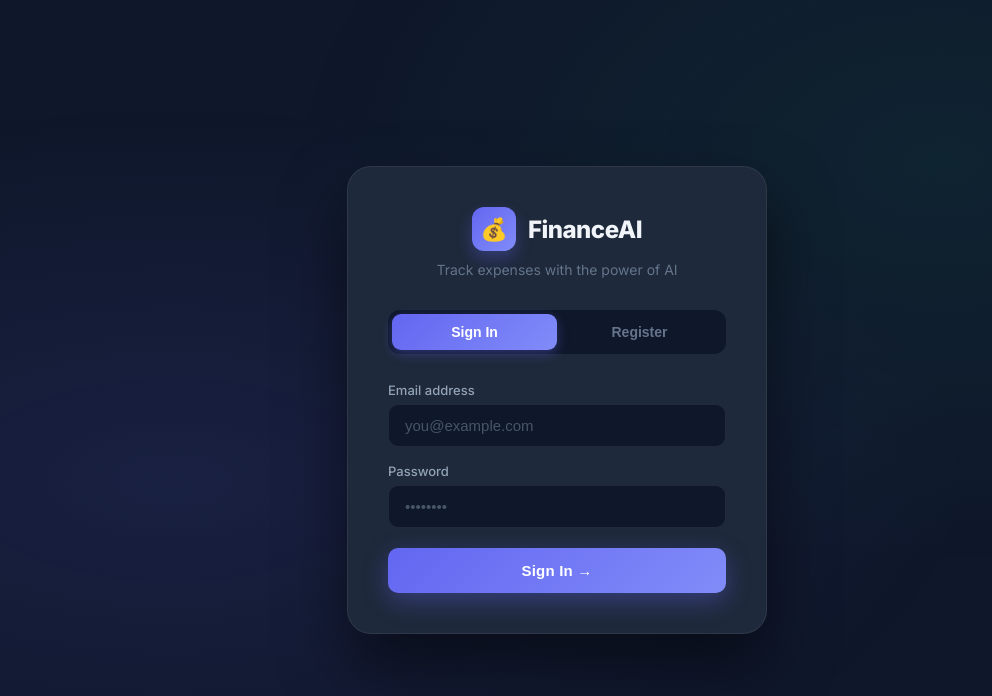
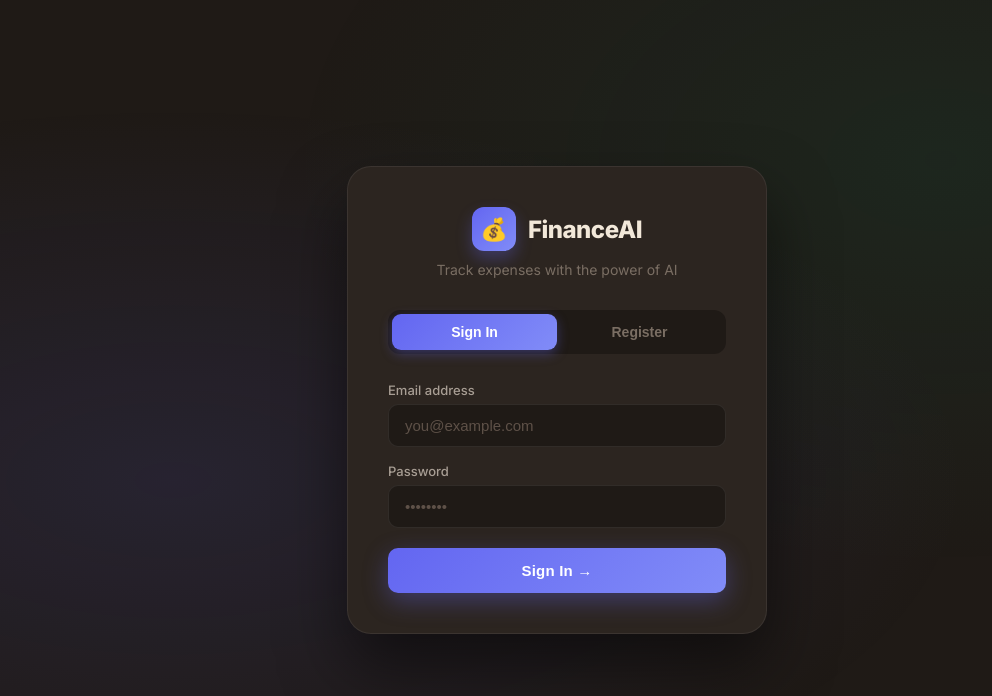
Before and after one commit to saurabhpawar8/finance_ai, a Next.js app: page /auth in a window 1280 px wide. Shown: the top 696 px of the page, without its empty margins (83-1075 px from the left). Built offline with nearby package versions, Linux system fonts and the light colour scheme; no server answers.

Commit message:
Theme change

```diff
--- a/app/auth/page.js
+++ b/app/auth/page.js
@@ -1,121 +1,186 @@
-'use client';
-import { useState } from 'react';
-import { useRouter } from 'next/navigation';
-import { login, register } from '@/lib/api';
+"use client";
+import { useState } from "react";
+import { useRouter } from "next/navigation";
+import { login, register } from "@/lib/api";
 
 export default function AuthPage() {
-  const [tab, setTab] = useState('login');
-  const [email, setEmail] = useState('');
-  const [password, setPassword] = useState('');
+  const [tab, setTab] = useState("login");
+  const [email, setEmail] = useState("");
+  const [password, setPassword] = useState("");
   const [loading, setLoading] = useState(false);
-  const [error, setError] = useState('');
-  const [success, setSuccess] = useState('');
+  const [error, setError] = useState("");
+  const [success, setSuccess] = useState("");
   const router = useRouter();
 
-  const reset = () => { setError(''); setSuccess(''); };
+  const reset = () => {
+    setError("");
+    setSuccess("");
+  };
 
   const handleSubmit = async () => {
-    if (!email || !password) { setError('Please enter email and password.'); return; }
+    if (!email || !password) {
+      setError("Please enter email and password.");
+      return;
+    }
     reset();
     setLoading(true);
     try {
-      if (tab === 'login') {
+      if (tab === "login") {
         const res = await login(email, password);
         if (res.success) {
-          localStorage.setItem('access_token', res.data.access);
-          localStorage.setItem('refresh_token', res.data.refresh);
-          localStorage.setItem('user_email', email);
-          router.push('/dashboard');
+          localStorage.setItem("access_token", res.data.access);
+          localStorage.setItem("refresh_token", res.data.refresh);
+          localStorage.setItem("user_email", email);
+          router.push("/dashboard");
         } else {
-          setError(res.message || 'Login failed. Check your credentials.');
+          setError(res.message || "Login failed. Check your credentials.");
         }
       } else {
         const res = await register(email, password);
         if (res.success) {
-          setSuccess('Account created! You can now sign in.');
-          setTab('login');
-          setPassword('');
+          setSuccess("Account created! You can now sign in.");
+          setTab("login");
+          setPassword("");
         } else {
-          setError(res.message || 'Registration failed. Try a different email.');
+          setError(
+            res.message || "Registration failed. Try a different email."
+          );
         }
       }
     } catch {
-      setError('Cannot connect to server. Make sure your backend is running.');
+      setError("Cannot connect to server. Make sure your backend is running.");
     }
     setLoading(false);
   };
 
   return (
-    <div style={{
-      minHeight: '100vh',
-      background: '#0F172A',
-      display: 'flex',
-      alignItems: 'center',
-      justifyContent: 'center',
-      padding: '20px',
-      position: 'relative',
-      overflow: 'hidden',
-    }}>
+    <div
+      style={{
+        minHeight: "100vh",
+        background: "#1F1A16",
+        display: "flex",
+        alignItems: "center",
+        justifyContent: "center",
+        padding: "20px",
+        position: "relative",
+        overflow: "hidden",
+      }}
+    >
       {/* Background glow */}
-      <div style={{
-        position: 'fixed', inset: 0, pointerEvents: 'none',
-        background: 'radial-gradient(ellipse at 20% 60%, rgba(99,102,241,0.12) 0%, transparent 55%), radial-gradient(ellipse at 80% 20%, rgba(16,185,129,0.08) 0%, transparent 45%)',
-      }} />
+      <div
+        style={{
+          position: "fixed",
+          inset: 0,
+          pointerEvents: "none",
+          background:
+            "radial-gradient(ellipse at 20% 60%, rgba(99,102,241,0.12) 0%, transparent 55%), radial-gradient(ellipse at 80% 20%, rgba(16,185,129,0.08) 0%, transparent 45%)",
+        }}
+      />
 
-      <div style={{
-        background: '#1E293B',
-        borderRadius: '24px',
-        padding: '40px',
-        width: '100%',
-        maxWidth: '420px',
-        boxShadow: '0 32px 64px rgba(0,0,0,0.5)',
-        border: '1px solid rgba(255,255,255,0.07)',
-        position: 'relative',
-      }}>
+      <div
+        style={{
+          background: "#2C2520",
+          borderRadius: "24px",
+          padding: "40px",
+          width: "100%",
+          maxWidth: "420px",
+          boxShadow: "0 32px 64px rgba(0,0,0,0.5)",
+          border: "1px solid rgba(255,255,255,0.07)",
+          position: "relative",
+        }}
+      >
         {/* Logo */}
-        <div style={{ textAlign: 'center', marginBottom: '32px' }}>
-          <div style={{
-            display: 'inline-flex', alignItems: 'center', gap: '12px',
-          }}>
-            <div style={{
-              width: '44px', height: '44px',
-              background: 'linear-gradient(135deg, #6366F1 0%, #818CF8 100%)',
-              borderRadius: '12px',
-              display: 'flex', alignItems: 'center', justifyContent: 'center',
-              fontSize: '22px', boxShadow: '0 8px 16px rgba(99,102,241,0.3)',
-            }}>💰</div>
-            <span style={{ fontSize: '24px', fontWeight: '800', color: '#F1F5F9', letterSpacing: '-0.5px' }}>
+        <div style={{ textAlign: "center", marginBottom: "32px" }}>
+          <div
+            style={{
+              display: "inline-flex",
+              alignItems: "center",
+              gap: "12px",
+            }}
+          >
+            <div
+              style={{
+                width: "44px",
+                height: "44px",
+                background: "linear-gradient(135deg, #6366F1 0%, #818CF8 100%)",
+                borderRadius: "12px",
+                display: "flex",
+                alignItems: "center",
+                justifyContent: "center",
+                fontSize: "22px",
+                boxShadow: "0 8px 16px rgba(99,102,241,0.3)",
+              }}
+            >
+              💰
+            </div>
+            <span
+              style={{
+                fontSize: "24px",
+                fontWeight: "800",
+                color: "#F2E8D9",
+                letterSpacing: "-0.5px",
+              }}
+            >
               FinanceAI
             </span>
           </div>
-          <p style={{ color: '#64748B', marginTop: '10px', fontSize: '14px' }}>
+          <p style={{ color: "#7A6E63", marginTop: "10px", fontSize: "14px" }}>
             Track expenses with the power of AI
           </p>
         </div>
 
         {/* Tabs */}
-        <div style={{
-          display: 'flex', background: '#0F172A', borderRadius: '12px',
-          padding: '4px', marginBottom: '28px',
-        }}>
-          {['login', 'register'].map((t) => (
-            <button key={t} onClick={() => { setTab(t); reset(); }} style={{
-              flex: 1, padding: '10px 0', borderRadius: '9px', border: 'none',
-              cursor: 'pointer', fontSize: '14px', fontWeight: '600',
-              transition: 'all 0.2s',
-              background: tab === t ? 'linear-gradient(135deg, #6366F1, #818CF8)' : 'transparent',
-              color: tab === t ? '#fff' : '#64748B',
-              boxShadow: tab === t ? '0 4px 12px rgba(99,102,241,0.35)' : 'none',
-            }}>
-              {t === 'login' ? 'Sign In' : 'Register'}
+        <div
+          style={{
+            display: "flex",
+            background: "#1F1A16",
+            borderRadius: "12px",
+            padding: "4px",
+            marginBottom: "28px",
+          }}
+        >
+          {["login", "register"].map((t) => (
+            <button
+              key={t}
+              onClick={() => {
+                setTab(t);
+                reset();
+              }}
+              style={{
+                flex: 1,
+                padding: "10px 0",
+                borderRadius: "9px",
+                border: "none",
+                cursor: "pointer",
+                fontSize: "14px",
+                fontWeight: "600",
+                transition: "all 0.2s",
+                background:
+                  tab === t
+                    ? "linear-gradient(135deg, #6366F1, #818CF8)"
+                    : "transparent",
+                color: tab === t ? "#fff" : "#7A6E63",
+                boxShadow:
+                  tab === t ? "0 4px 12px rgba(99,102,241,0.35)" : "none",
+              }}
+            >
+              {t === "login" ? "Sign In" : "Register"}
             </button>
           ))}
         </div>
 
         {/* Fields */}
-        <div style={{ display: 'flex', flexDirection: 'column', gap: '16px' }}>
+        <div style={{ display: "flex", flexDirection: "column", gap: "16px" }}>
           <div>
-            <label style={{ display: 'block', color: '#94A3B8', fontSize: '13px', fontWeight: '500', marginBottom: '6px' }}>
+            <label
+              style={{
+                display: "block",
+                color: "#A89E94",
+                fontSize: "13px",
+                fontWeight: "500",
+                marginBottom: "6px",
+              }}
+            >
               Email address
             </label>
             <input
@@ -124,16 +189,29 @@ export default function AuthPage() {
               onChange={(e) => setEmail(e.target.value)}
               placeholder="you@example.com"
               style={{
-                width: '100%', padding: '12px 16px',
-                background: '#0F172A', border: '1px solid rgba(255,255,255,0.08)',
-                borderRadius: '10px', color: '#F1F5F9', fontSize: '15px',
-                outline: 'none', transition: 'border 0.2s, box-shadow 0.2s',
+                width: "100%",
+                padding: "12px 16px",
+                background: "#1F1A16",
+                border: "1px solid rgba(255,255,255,0.08)",
+                borderRadius: "10px",
+                color: "#F2E8D9",
+                fontSize: "15px",
+                outline: "none",
+                transition: "border 0.2s, box-shadow 0.2s",
               }}
             />
           </div>
 
           <div>
-            <label style={{ display: 'block', color: '#94A3B8', fontSize: '13px', fontWeight: '500', marginBottom: '6px' }}>
+            <label
+              style={{
+                display: "block",
+                color: "#A89E94",
+                fontSize: "13px",
+                fontWeight: "500",
+                marginBottom: "6px",
+              }}
+            >
               Password
             </label>
             <input
@@ -141,32 +219,48 @@ export default function AuthPage() {
               value={password}
               onChange={(e) => setPassword(e.target.value)}
               placeholder="••••••••"
-              onKeyDown={(e) => e.key === 'Enter' && handleSubmit()}
+              onKeyDown={(e) => e.key === "Enter" && handleSubmit()}
               style={{
-                width: '100%', padding: '12px 16px',
-                background: '#0F172A', border: '1px solid rgba(255,255,255,0.08)',
-                borderRadius: '10px', color: '#F1F5F9', fontSize: '15px',
-                outline: 'none', transition: 'border 0.2s, box-shadow 0.2s',
+                width: "100%",
+                padding: "12px 16px",
+                background: "#1F1A16",
+                border: "1px solid rgba(255,255,255,0.08)",
+                borderRadius: "10px",
+                color: "#F2E8D9",
+                fontSize: "15px",
+                outline: "none",
+                transition: "border 0.2s, box-shadow 0.2s",
               }}
             />
           </div>
 
           {error && (
-            <div style={{
-              padding: '12px 16px', borderRadius: '10px',
-              background: 'rgba(239,68,68,0.12)', border: '1px solid rgba(239,68,68,0.25)',
-              color: '#FCA5A5', fontSize: '14px', lineHeight: '1.5',
-            }}>
+            <div
+              style={{
+                padding: "12px 16px",
+                borderRadius: "10px",
+                background: "rgba(239,68,68,0.12)",
+                border: "1px solid rgba(239,68,68,0.25)",
+                color: "#FCA5A5",
+                fontSize: "14px",
+                lineHeight: "1.5",
+              }}
+            >
               {error}
             </div>
           )}
 
           {success && (
-            <div style={{
-              padding: '12px 16px', borderRadius: '10px',
-              background: 'rgba(16,185,129,0.12)', border: '1px solid rgba(16,185,129,0.25)',
-              color: '#6EE7B7', fontSize: '14px',
-            }}>
+            <div
+              style={{
+                padding: "12px 16px",
+                borderRadius: "10px",
+                background: "rgba(16,185,129,0.12)",
+                border: "1px solid rgba(16,185,129,0.25)",
+                color: "#6EE7B7",
+                fontSize: "14px",
+              }}
+            >
               {success}
             </div>
           )}
@@ -175,17 +269,28 @@ export default function AuthPage() {
             onClick={handleSubmit}
             disabled={loading}
             style={{
-              width: '100%', padding: '14px',
-              background: loading ? '#334155' : 'linear-gradient(135deg, #6366F1, #818CF8)',
-              border: 'none', borderRadius: '10px',
-              color: '#fff', fontSize: '15px', fontWeight: '700',
-              cursor: loading ? 'not-allowed' : 'pointer',
-              transition: 'all 0.2s', marginTop: '4px',
-              boxShadow: loading ? 'none' : '0 8px 24px rgba(99,102,241,0.35)',
-              letterSpacing: '0.2px',
+              width: "100%",
+              padding: "14px",
+              background: loading
+                ? "#3D3028"
+                : "linear-gradient(135deg, #6366F1, #818CF8)",
+              border: "none",
+              borderRadius: "10px",
+              color: "#fff",
+              fontSize: "15px",
+              fontWeight: "700",
+              cursor: loading ? "not-allowed" : "pointer",
+              transition: "all 0.2s",
+              marginTop: "4px",
+              boxShadow: loading ? "none" : "0 8px 24px rgba(99,102,241,0.35)",
+              letterSpacing: "0.2px",
             }}
           >
-            {loading ? 'Please wait…' : (tab === 'login' ? 'Sign In →' : 'Create Account →')}
+            {loading
+              ? "Please wait…"
+              : tab === "login"
+              ? "Sign In →"
+              : "Create Account →"}
           </button>
         </div>
       </div>
--- a/app/globals.css
+++ b/app/globals.css
@@ -8,11 +8,11 @@
 
 body {
   font-family: "Inter", -apple-system, BlinkMacSystemFont, sans-serif;
-  background: #0f172a;
+  background: #1f1a16;
 }
 
 input::placeholder {
-  color: #475569;
+  color: #5e5148;
 }
 input:focus {
   border-color: rgba(99, 102, 241, 0.6) !important;
@@ -26,7 +26,7 @@ input:focus {
   background: transparent;
 }
 ::-webkit-scrollbar-thumb {
-  background: #334155;
+  background: #3d3028;
   border-radius: 10px;
 }
 
@@ -78,7 +78,7 @@ input:focus {
   gap: 3px;
   padding: 10px 0;
   text-decoration: none;
-  color: #475569;
+  color: #5e5148;
   font-size: 10px;
   font-weight: 600;
   letter-spacing: 0.3px;
@@ -164,7 +164,7 @@ input:focus {
     bottom: 0;
     left: 0;
     right: 0;
-    background: #1e293b;
+    background: #2c2520;
     border-top: 1px solid rgba(255, 255, 255, 0.08);
     z-index: 100;
     padding-bottom: env(safe-area-inset-bottom, 0px);
```
Also changed, not shown: app/dashboard/page.js (+25 -25 lines), app/report/page.js (+48 -48 lines), app/transactions/page.js (+39 -39 lines).
